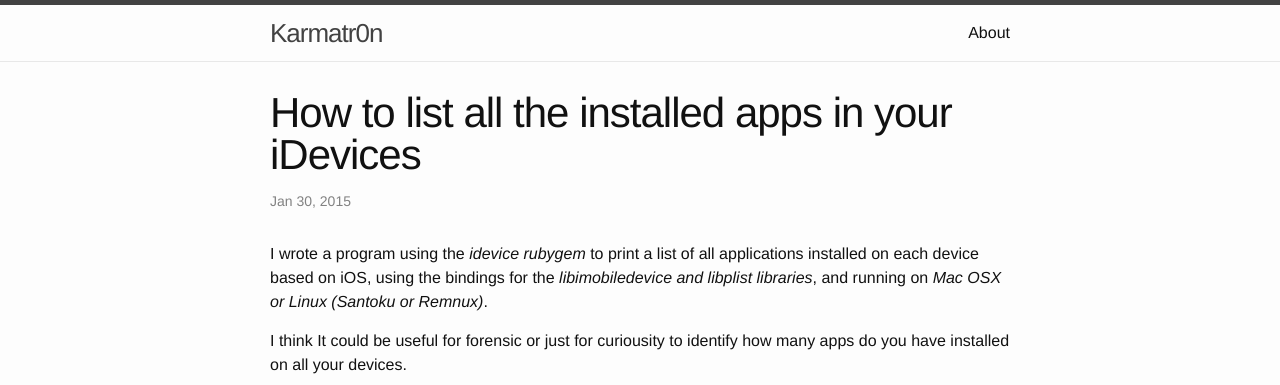
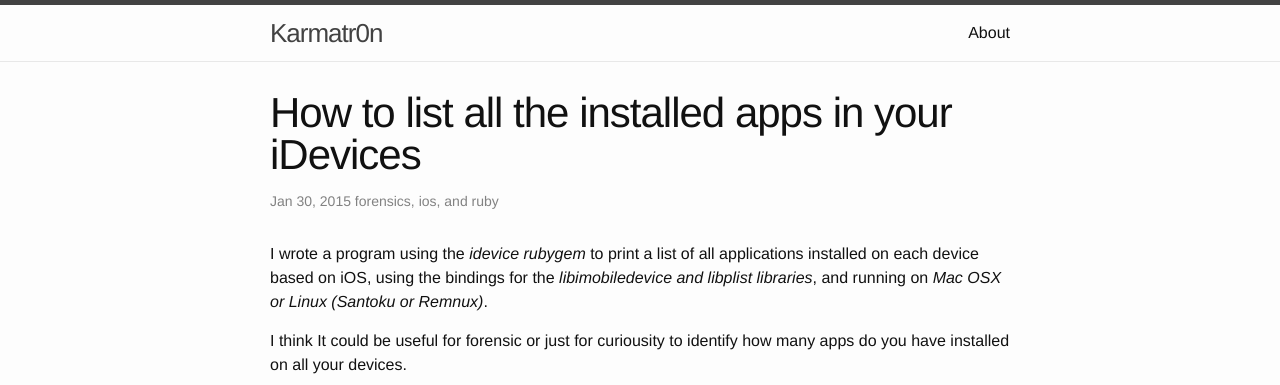
Before and after one commit to karmatr0n/karmatr0n.github.io, a Jekyll site: the page built from _posts/2015-01-30-apps-per-idev.markdown, in a window 1280 px wide and 900 px high. Shown: the top 385 px of the window. Built offline with Jekyll 4.4.1, drawn with Linux system fonts in a browser that asks for light colours.

Commit message:
Minor improvements for the index.html file

```diff
--- a/_layouts/post.html
+++ b/_layouts/post.html
@@ -5,7 +5,7 @@ layout: default
 
   <header class="post-header">
     <h1 class="post-title">{{ page.title }}</h1>
-    <p class="post-meta">{{ page.date | date: "%b %-d, %Y" }}{% if page.author %} • {{ page.author }}{% endif %}{% if page.meta %} • {{ page.meta }}{% endif %}</p>
+    <p class="post-meta">{{page.date | date: "%b %-d, %Y"}} {{ page.categories | sort | array_to_sentence_string }}{% if page.meta %} • {{ page.meta }}{% endif %}</p>
   </header>
 
   <article class="post-content">
--- a/index.html
+++ b/index.html
@@ -14,6 +14,9 @@ layout: default
         <h2>
           <a class="post-link" href="{{ post.url | prepend: site.baseurl }}">{{ post.title }}</a>
         </h2>
+
+        {{ post.excerpt }}
+        <p class="post-meta">{{ post.categories | sort | array_to_sentence_string }}</p>
       </li>
     {% endfor %}
   </ul>
```
